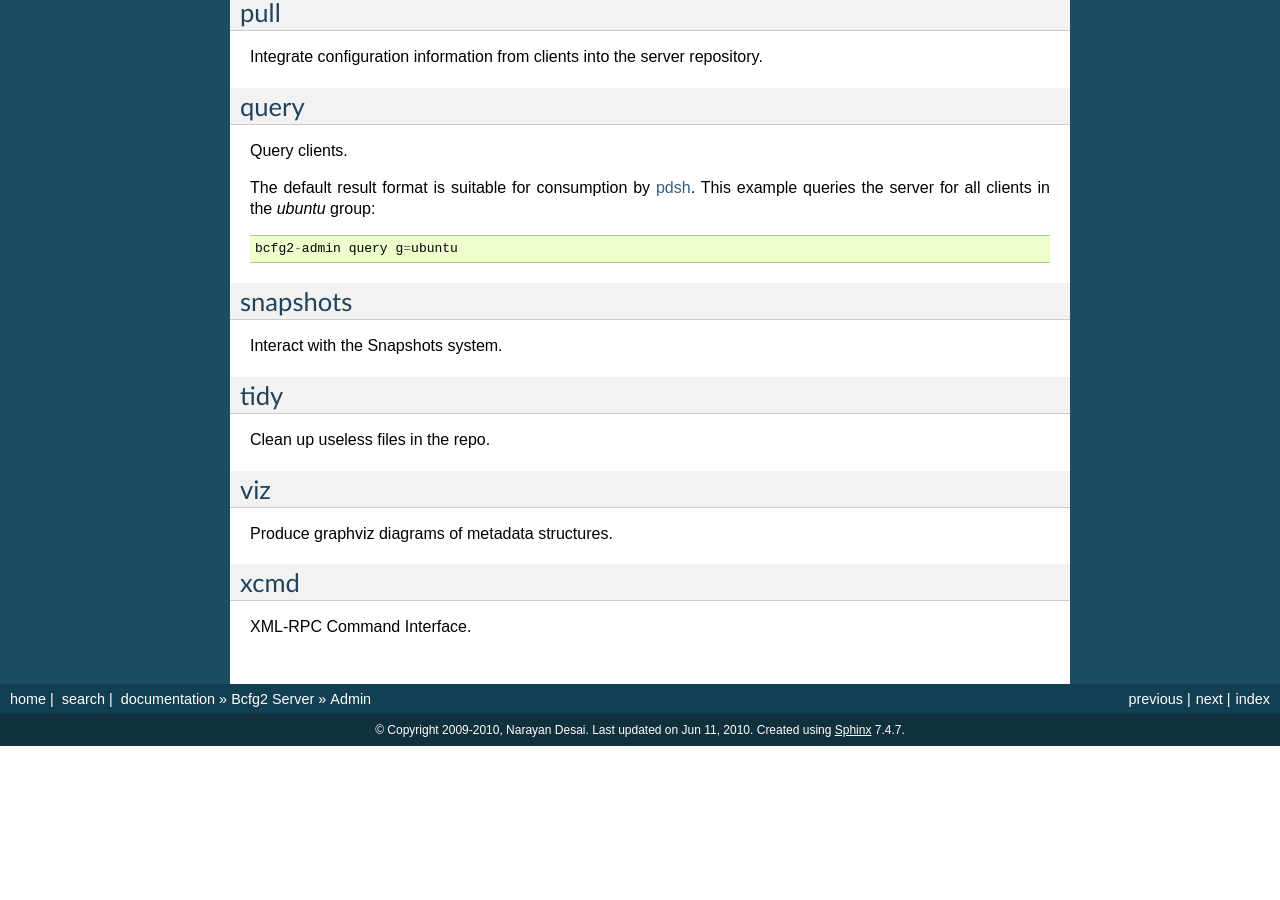
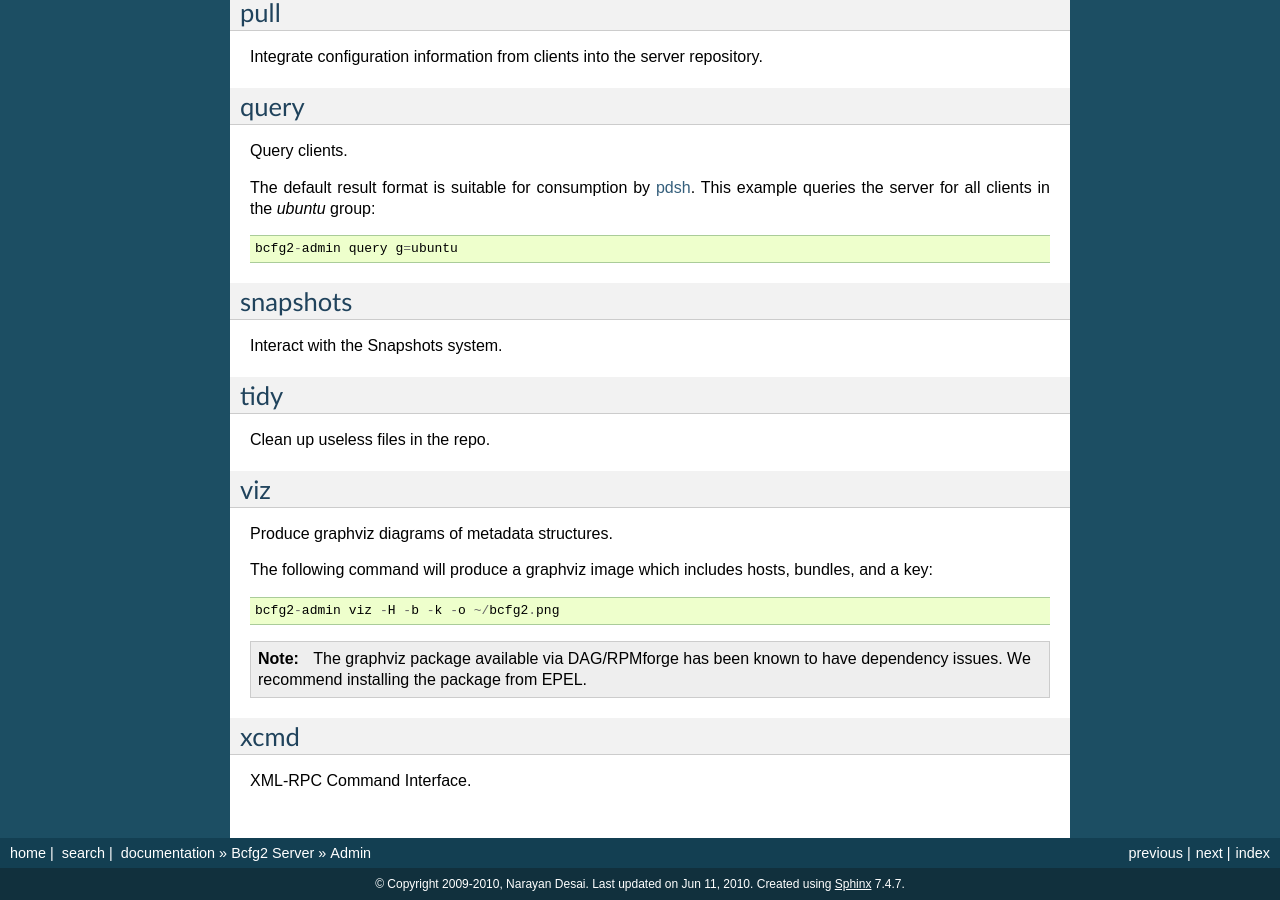
Before and after one commit to Bcfg2/bcfg2, a Sphinx documentation site: the page built from doc/server/admin/index.txt, in a window 1280 px wide and 900 px high, scrolled down 834 px. Built offline with Sphinx 7.4.7, drawn with Linux system fonts in a browser that asks for light colours; before the commit the page ends 1580 px from its top, so only the background shows below that.

Commit message:
doc: Add viz admin mode example
Signed-off-by: Sol Jerome <sol.jerome@gmail.com>

git-svn-id: https://svn.mcs.anl.gov/repos/bcfg/trunk/bcfg2@5927 ce84e21b-d406-0410-9b95-82705330c041

```diff
--- a/doc/server/admin/index.txt
+++ b/doc/server/admin/index.txt
@@ -73,6 +73,15 @@ viz
 
 Produce graphviz diagrams of metadata structures.
 
+The following command will produce a graphviz image which includes hosts,
+bundles, and a key::
+
+    bcfg2-admin viz -H -b -k -o ~/bcfg2.png
+
+.. note:: The graphviz package available via DAG/RPMforge has been known
+          to have dependency issues. We recommend installing the package
+          from EPEL.
+
 xcmd
 ====
 
```
